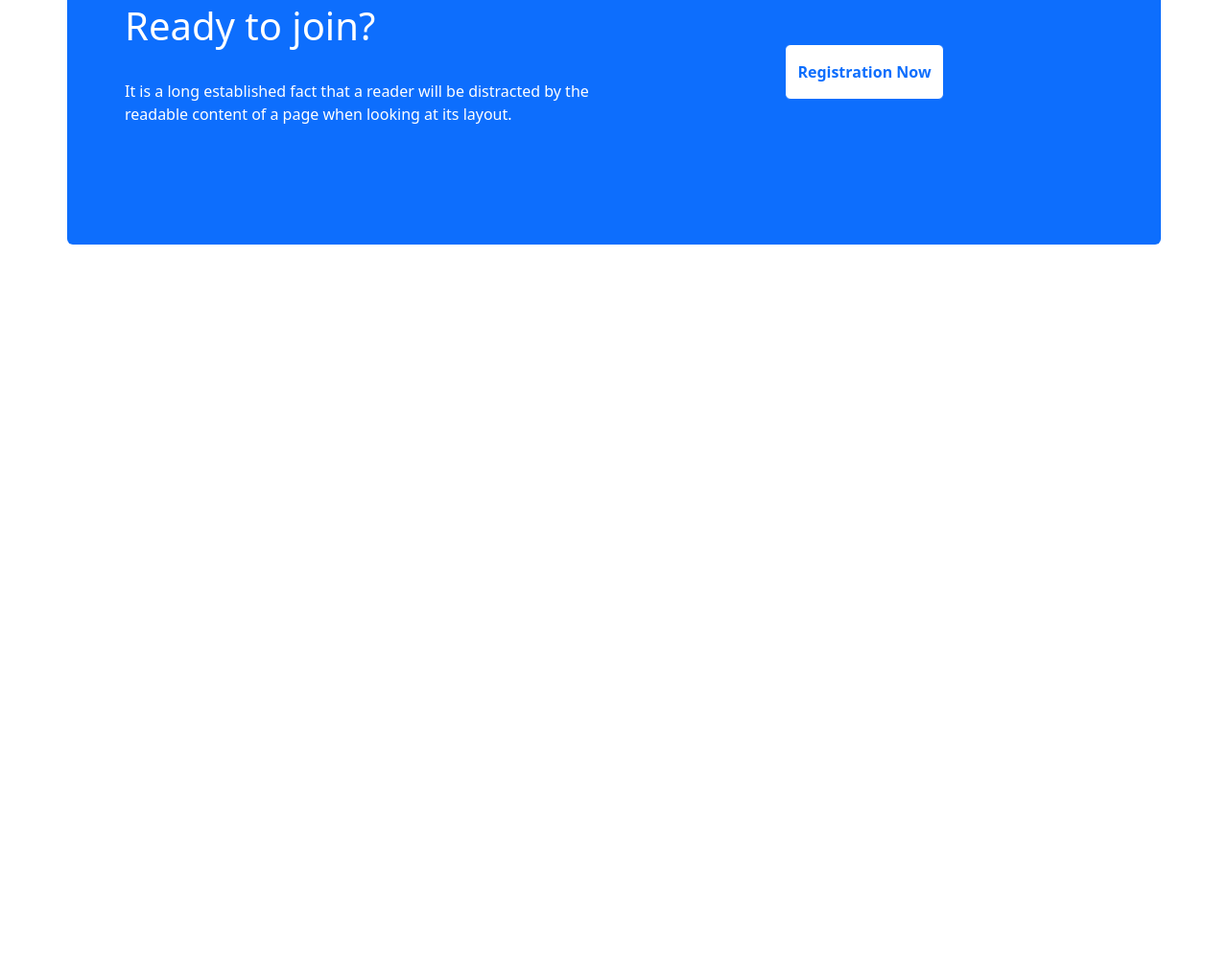
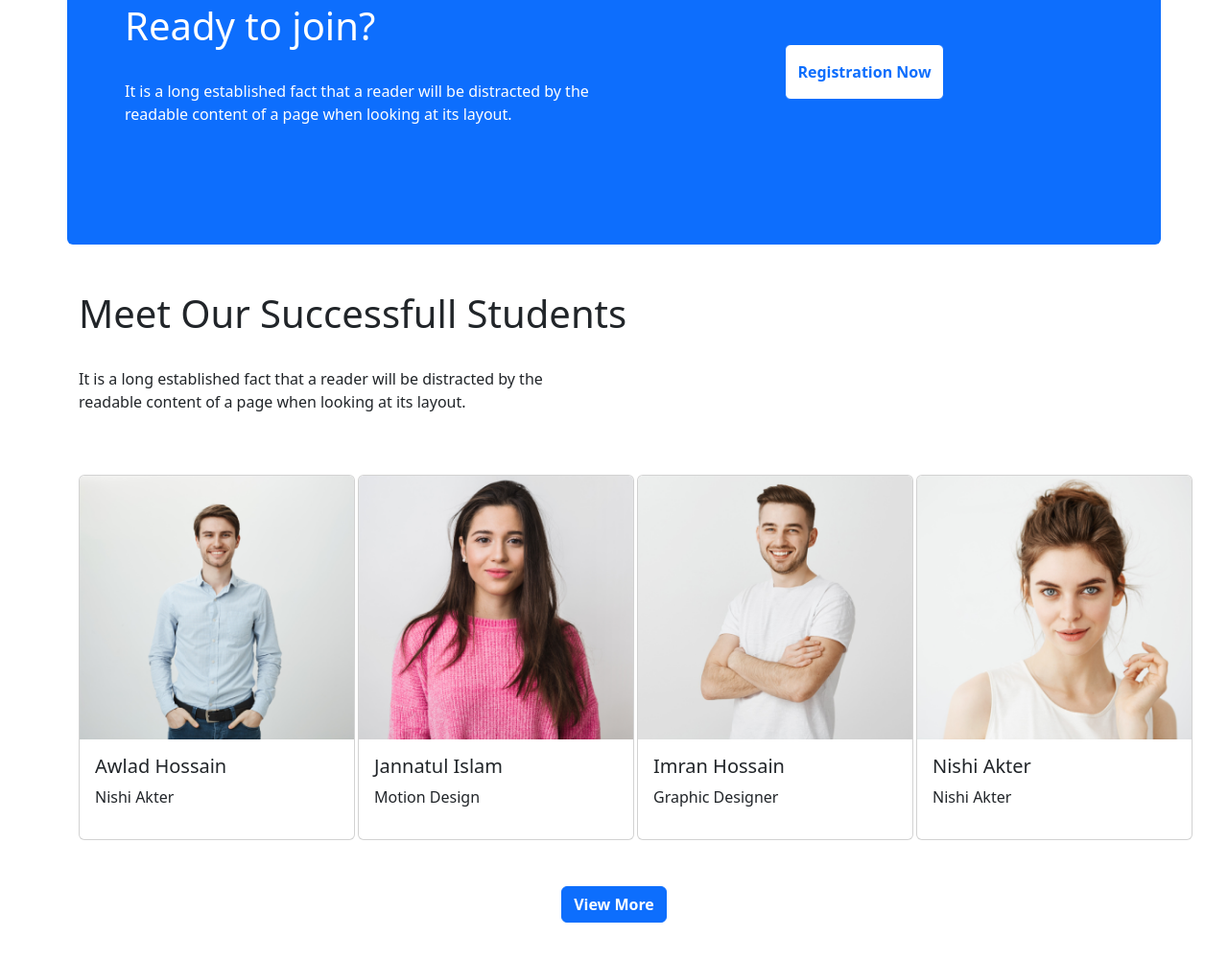
Before and after one commit to asifhossain2k20/tech-learners-bd, a plain HTML site: page index.html in a window 1280 px wide. Shown: the part 2495-3496 px from the top of the page at 96% size. Before the commit the page ends 2798 px from the top, so only its background shows below. Drawn offline with nearby package versions, Linux system fonts and the light colour scheme.

Commit message:
Students Section Done

```diff
--- a/index.html
+++ b/index.html
@@ -276,6 +276,58 @@
         </section>
         <!-- Registration Section end -->
 
+        <!-- our students Start-->
+        <section class="our-students container my-5">
+            <div>
+                <h1>Meet Our Successfull
+                    Students</h1>
+                    <br>
+                <p>It is a long established fact that a reader will be distracted by the <br>
+                        readable content of a page when looking at its layout.</p>
+            </div>
+            <div class="row g-5 my-3">
+                <div class="col-md-6 col-lg-3 col-12">
+                    <div class="card" style="width: 18rem;">
+                        <img src="images/student/student-1.png" class="card-img-top" alt="...">
+                        <div class="card-body">
+                          <h5>Awlad Hossain</h5>
+                          <p>Nishi Akter</p>
+                        </div>
+                    </div>
+                </div>
+                <div class="col-md-6 col-lg-3 col-12">
+                    <div class="card" style="width: 18rem;">
+                        <img src="images/student/student-2.png" class="card-img-top" alt="...">
+                        <div class="card-body">
+                          <h5>Jannatul Islam</h5>
+                          <p>Motion Design</p>
+                        </div>
+                    </div>
+                </div>
+                <div class="col-md-6 col-lg-3 col-12">
+                    <div class="card" style="width: 18rem;">
+                        <img src="images/student/student-3.png" class="card-img-top" alt="...">
+                        <div class="card-body">
+                          <h5>Imran Hossain</h5>
+                          <p>Graphic Designer</p>
+                        </div>
+                    </div>
+                </div>
+                <div class="col-md-6 col-lg-3 col-12">
+                    <div class="card" style="width: 18rem;">
+                        <img src="images/student/student-4.png" class="card-img-top" alt="...">
+                        <div class="card-body">
+                          <h5>Nishi Akter</h5>
+                          <p>Nishi Akter</p>
+                        </div>
+                    </div>
+                </div>
+            </div>
+            <div class="text-center mt-5">
+                <div class="btn btn-primary fw-bold">View More</div>
+            </div>
+        </section>
+        <!-- our students end -->
     </main>
 
 
```
